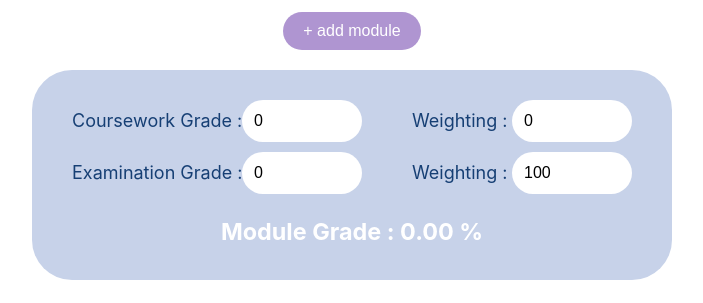
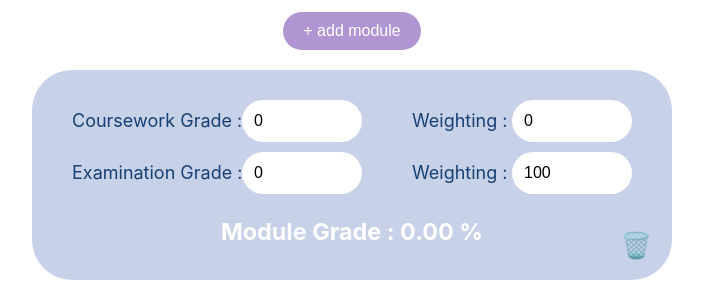
Before and after one commit to maeBoittiaux/grade-calculator, a React (Create React App) app: page / in a window 1280 px wide. Shown: the part 160-463 px from the top of the page, without its empty margins (288-991 px from the left). Built offline with nearby package versions, Linux system fonts and the light colour scheme.

Commit message:
Add delete button on each module component

```diff
--- a/src/App.js
+++ b/src/App.js
@@ -19,6 +19,11 @@ function App() {
     setModules(updatedModules);
   };
 
+  const deleteModule = (id) => {
+    const updatedModules = modules.filter((module) => module.id !== id);
+    setModules(updatedModules);
+  };
+
   const calculateAverage = () => {
     const total = modules.reduce((sum, module) => sum + parseFloat(module.grade || 0), 0);
     return (total / modules.length).toFixed(2);
@@ -28,8 +33,8 @@ function App() {
     <div className="App">
       <Title />
       <AddModuleButton onClick={addModule} />
-      {modules.map((module, index) => (
-        <Module key={module.id} id={module.id} updateGrade={updateGrade} />
+      {modules.map((module) => (
+        <Module key={module.id} id={module.id} updateGrade={updateGrade} deleteModule={deleteModule} />
       ))}
       <Result average={calculateAverage()} />
     </div>
--- a/src/Module.css
+++ b/src/Module.css
@@ -10,6 +10,7 @@
     padding-right: 30px;
     padding-top: 20px;
     padding-bottom: 10px;
+    position: relative;
 }
 
 .module-row {
@@ -57,3 +58,15 @@
     color: white;
     font-size: 20px;
 }
+
+.delete-button {
+    background: none;
+    border: none;
+    color: white;
+    font-size: 25px;
+    cursor: pointer;
+    position: absolute;
+    bottom: 15px;
+    right: 15px;
+    padding: 5px;
+}
--- a/src/Module.js
+++ b/src/Module.js
@@ -1,7 +1,7 @@
 import React, { useState, useEffect } from 'react';
 import './Module.css';
 
-function Module({ id, updateGrade }) {
+function Module({ id, updateGrade, deleteModule }) {
     const [courseworkGrade, setCourseworkGrade] = useState(0);
     const [courseworkWeighting, setCourseworkWeighting] = useState(0);
     const [examGrade, setExamGrade] = useState(0);
@@ -106,6 +106,7 @@ function Module({ id, updateGrade }) {
             <div className="module-results">
                 <h3>Module Grade : {finalGrade} %</h3>
             </div>
+            <button className="delete-button" onClick={() => deleteModule(id)}>🗑️</button>
         </div>
     );
 }
```
